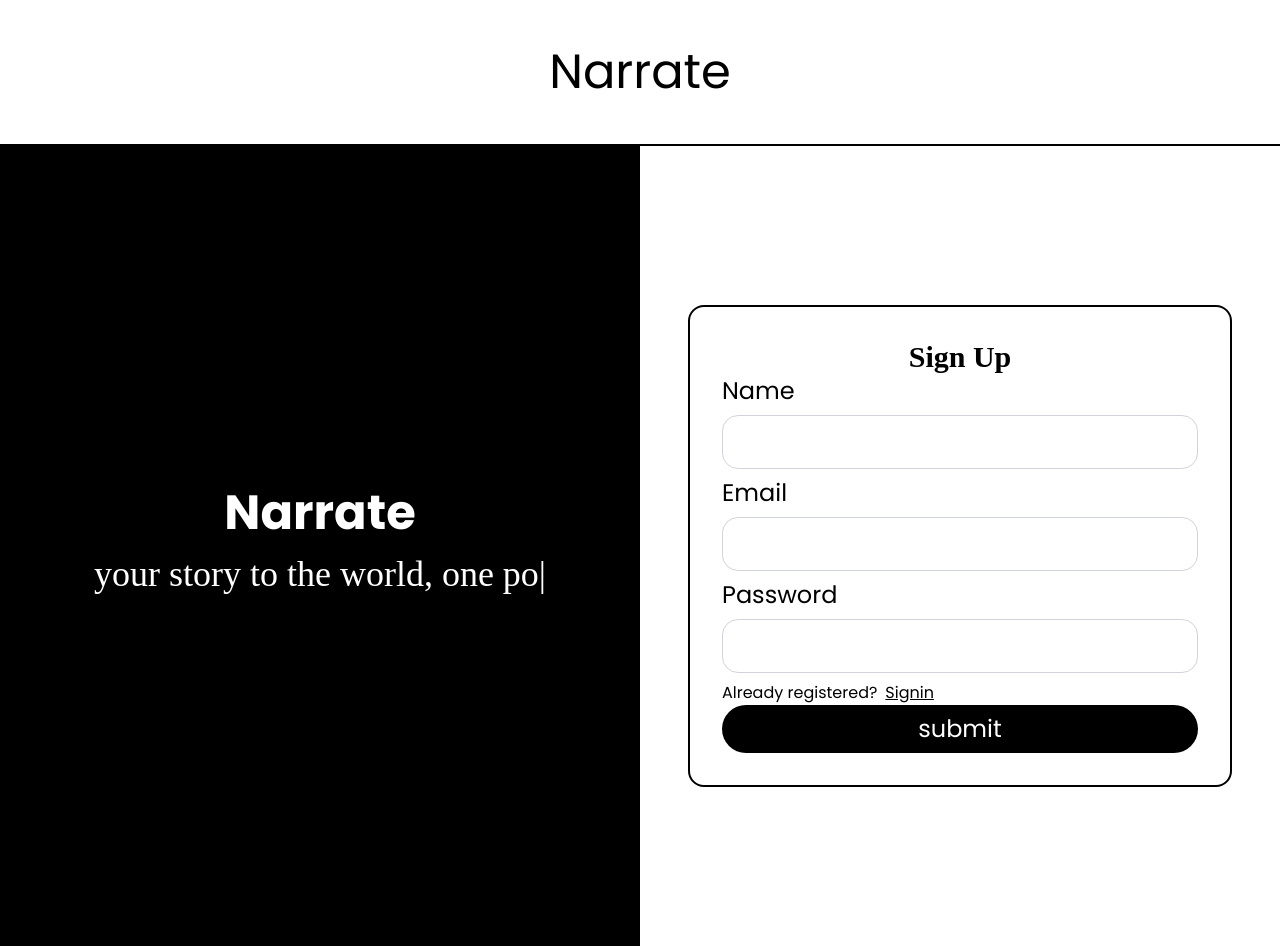
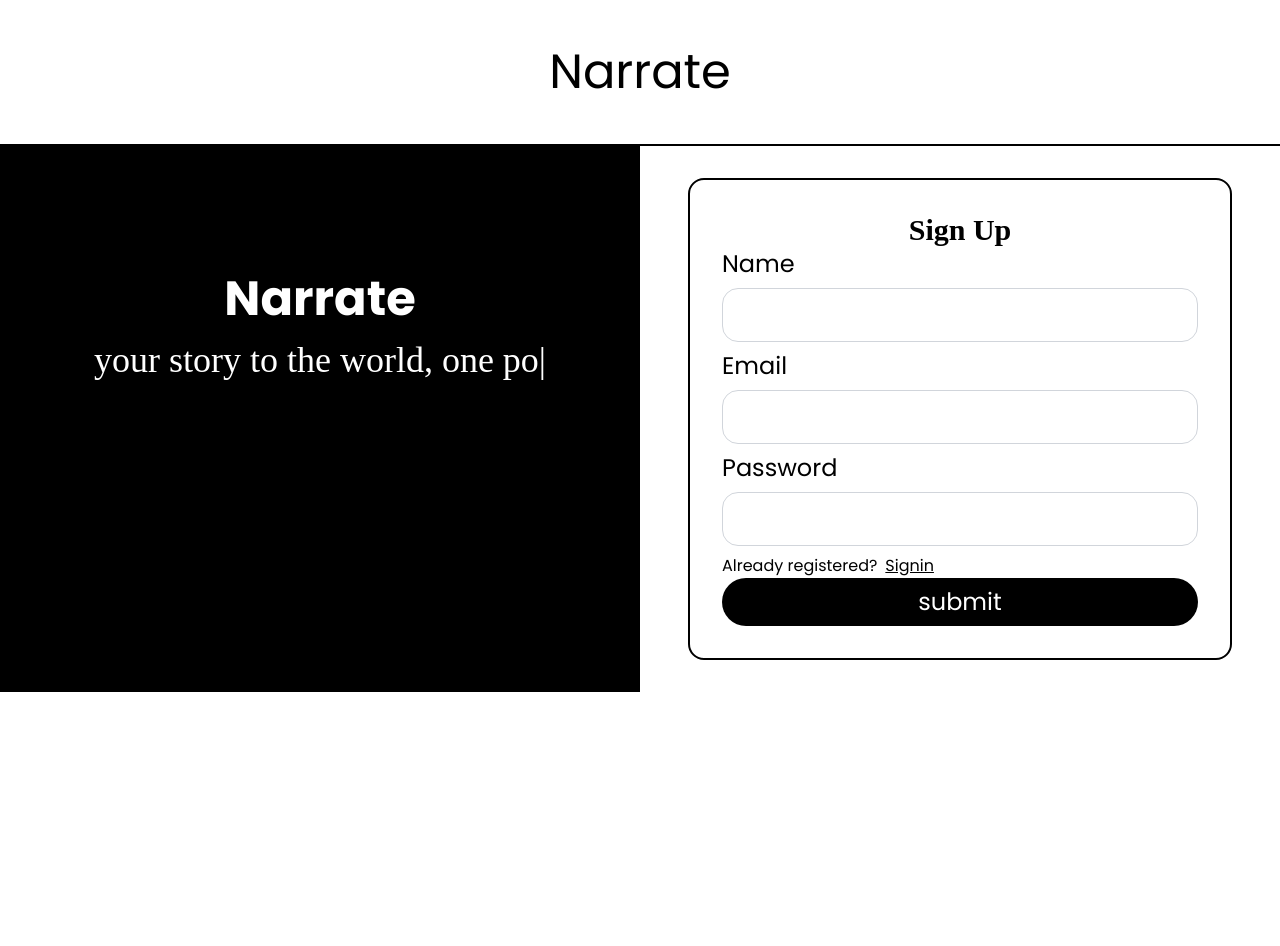
Before and after one commit to pmalu9211/Narrate, a React (Vite) app in the folder frontend/: page /signup in a window 1280 px wide. After the commit the page ends 800 px from the top, so only its background shows below. Built offline with nearby package versions, Linux system fonts and the light colour scheme; no server answers; a web font is replaced by a local one.

Commit message:
fixed some bugs

```diff
--- a/frontend/src/components/FunctionalButton.tsx
+++ b/frontend/src/components/FunctionalButton.tsx
@@ -16,7 +16,7 @@ export const FunctionalButton = () => {
       <div
         onClick={() => setIsRotated((e) => !e)}
         className={`text-7xl fixed right-0 bottom-0 bg-black text-white mr-6 mb-16 max-h-16 rounded-full cursor-pointer transition-transform duration-700 ${
-          isRotated ? "rotate-45" : ""
+          isRotated ? "-rotate-45" : ""
         }`}
       >
         <svg
@@ -36,7 +36,7 @@ export const FunctionalButton = () => {
       </div>
       <div
         className={`w-52 right-0 bottom-0 mb-32 mr-8 fixed text-white p-4 rounded-3xl transition-all duration-700 ${
-          isRotated ? "translate-x-80" : ""
+          !isRotated ? "translate-x-80" : ""
         }`}
       >
         <Link
--- a/frontend/src/components/Navbar.tsx
+++ b/frontend/src/components/Navbar.tsx
@@ -35,7 +35,7 @@ export const Navbar = () => {
   return (
     <>
       {Loading && <Loader />}
-      <div className="grid grid-cols-3 gap-4 min-w-full py-6 px-2 sm:px-4  border-black items-center ">
+      <div className="grid grid-cols-3 gap-4 max-w-screen py-6 px-2 sm:px-4  border-black items-center ">
         <Link to={"/"} className="font-poppins font-bold text-4xl  ">
           Narrate
         </Link>
@@ -58,7 +58,7 @@ export const Navbar = () => {
         ) : currentUserVal ? (
           <Link
             to={"/profile"}
-            className="ml-auto flex gap-2  py-2 px-4 font-poppins border border-gray-400 rounded-3xl min-w-1"
+            className=" sm:ml-auto flex gap-2 py-2 px-4 font-poppins border border-gray-400 rounded-3xl min-w-1 "
           >
             <svg
               xmlns="http://www.w3.org/2000/svg"
@@ -66,7 +66,7 @@ export const Navbar = () => {
               viewBox="0 0 24 24"
               strokeWidth={1.5}
               stroke="currentColor"
-              className="size-8 invisible w-0 sm:w-full sm:visible"
+              className="size-8 invisible w-0 sm:w-8 sm:visible"
             >
               <path
                 strokeLinecap="round"
@@ -74,7 +74,7 @@ export const Navbar = () => {
                 d="M15.75 6a3.75 3.75 0 1 1-7.5 0 3.75 3.75 0 0 1 7.5 0ZM4.501 20.118a7.5 7.5 0 0 1 14.998 0A17.933 17.933 0 0 1 12 21.75c-2.676 0-5.216-.584-7.499-1.632Z"
               />
             </svg>
-            <div className="text-xl">{currentUserVal?.name}</div>
+            <div className="text-xl truncate">{currentUserVal?.name}</div>
           </Link>
         ) : (
           <button
--- a/frontend/src/components/Typewriter.tsx
+++ b/frontend/src/components/Typewriter.tsx
@@ -3,9 +3,12 @@ import { TypeAnimation } from "react-type-animation";
 export const Typewriter = () => {
   return (
     <>
-      <div className="bg-black text-white text-4xl p-5 flex items-center min-h-screen h-full justify-center">
+      <div
+        className="bg-black text-white text-4xl p-5 flex items-center
+        max-h-screen justify-center overflow-hidden"
+      >
         <div className="max-w-3xl w-full">
-          <div className="text-center">
+          <div className="py-12 text-center min-h-96">
             <span className="font-poppins font-bold text-5xl block mb-2">
               Narrate
             </span>
--- a/frontend/src/pages/Post.tsx
+++ b/frontend/src/pages/Post.tsx
@@ -112,11 +112,11 @@ export const Post = () => {
               className="w-full border border-gray-300 rounded-2xl px-3 py-3 my-2 font-poppins text-xl"
               value={content}
             />
-            <div className="md:flex">
+            <div className="flex justify-center ">
               <div className="ml-4 text-3xl mt-4">Reading time (mins)</div>
               <input
                 onChange={(e) => setReadingTime(Number(e.target.value))}
-                className="border border-gray-300 ml-3 rounded-lg px-3 py-3 my-2 font-poppins text-xl"
+                className="border border-gray-300 ml-3 rounded-lg px-3 py-3 my-2 font-poppins text-xl max-w-20"
                 type="number"
                 value={readingTime}
               />
--- a/frontend/src/pages/Signup.tsx
+++ b/frontend/src/pages/Signup.tsx
@@ -4,7 +4,7 @@ import { Typewriter } from "../components/Typewriter";
 export const Signup = () => {
   return (
     <>
-      <div className="h-screen flex flex-col">
+      <div className="max-h-screen flex flex-col">
         <div className="font-poppins text-5xl text-center py-12 border-b-2 border-black">
           Narrate
         </div>
```
Also changed, not shown: frontend/src/components/blog.suspence.tsx (deleted), 1 other file (tests, documents, lock files or other folders).
